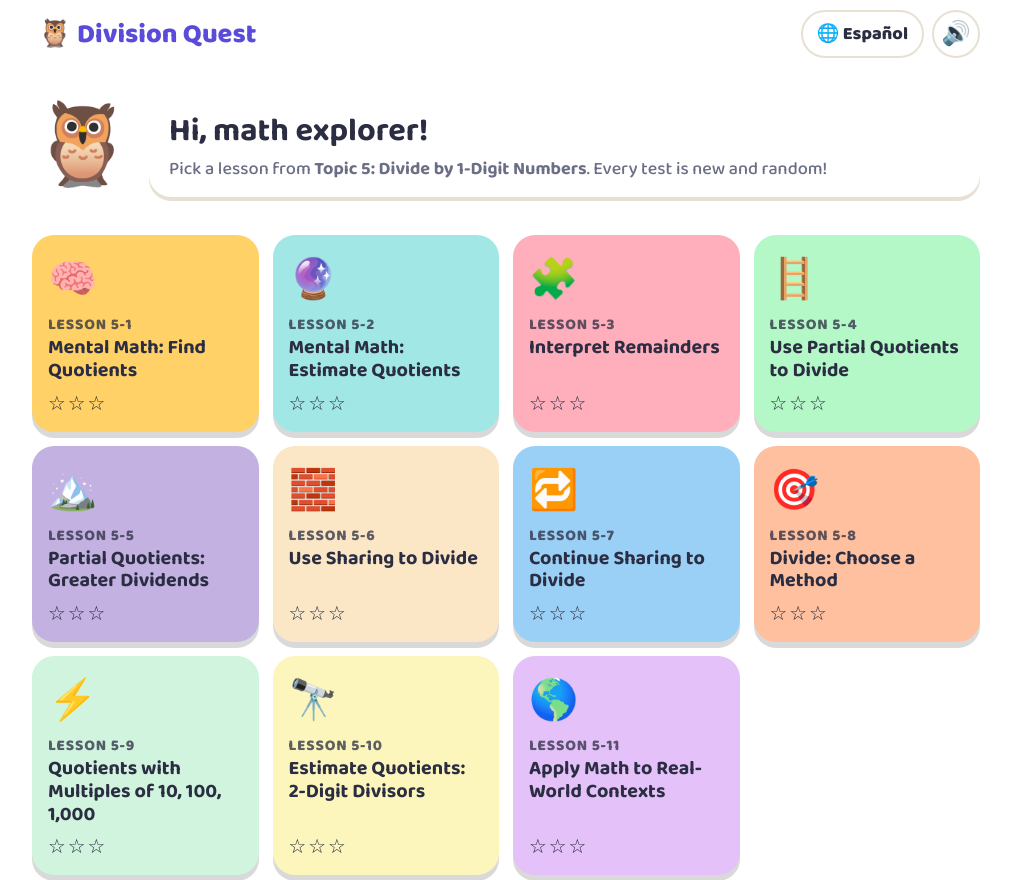
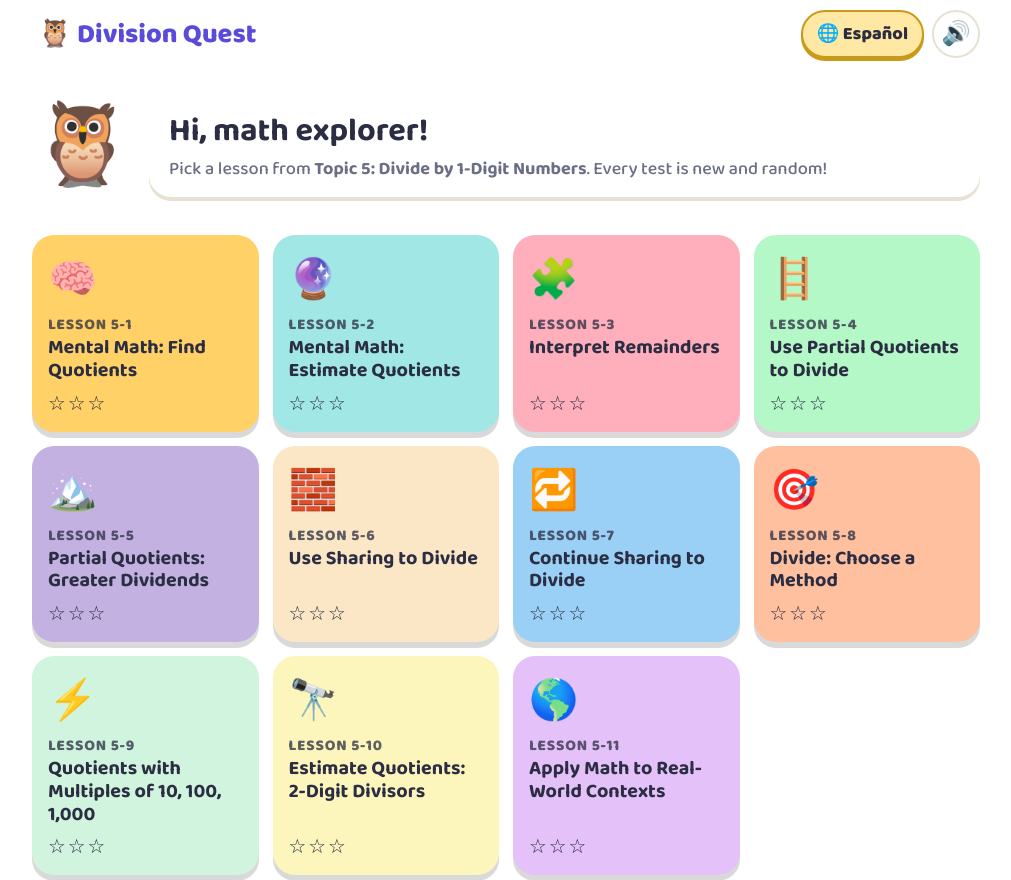
Before and after one commit to hermeslm/math-quest, a plain HTML site: page division-quest/index.html in a window 1280 px wide. Shown: the top 880 px of the page, without its empty margins (134-1145 px from the left). Drawn offline with Linux system fonts and the light colour scheme.

Commit message:
Make the language button easier to see
Use fixed dark text on a soft yellow background with a darker border,
the same in light and dark mode, instead of the theme card colors.

Co-Authored-By: Claude Opus 5.5 <noreply@anthropic.com>

```diff
--- a/division-quest/css/style.css
+++ b/division-quest/css/style.css
@@ -243,11 +243,14 @@ a.btn.primary { color: var(--primary-ink); }
 
 /* ---------- Language switch ---------- */
 .top-actions { display: flex; gap: 8px; align-items: center; }
+/* Fixed high-contrast colors (same in light and dark mode) so it is easy to spot */
 .lang-btn {
-  background: var(--card); border: 2px solid var(--line); border-radius: 999px;
+  background: #ffe8a3; color: #2b2d42; border: 2px solid #c99a1a; border-radius: 999px;
   padding: 6px 14px; font-weight: 800; font-size: 1rem; min-height: 48px;
+  box-shadow: 0 3px 0 #c99a1a;
 }
-.lang-btn:hover { border-color: var(--primary); }
+.lang-btn:hover { background: #ffd966; }
+.lang-btn:active { transform: translateY(2px); box-shadow: 0 1px 0 #c99a1a; }
 .logo, .lang-btn { white-space: nowrap; }
 @media (max-width: 560px) {
   .topbar { gap: 6px; }
```
